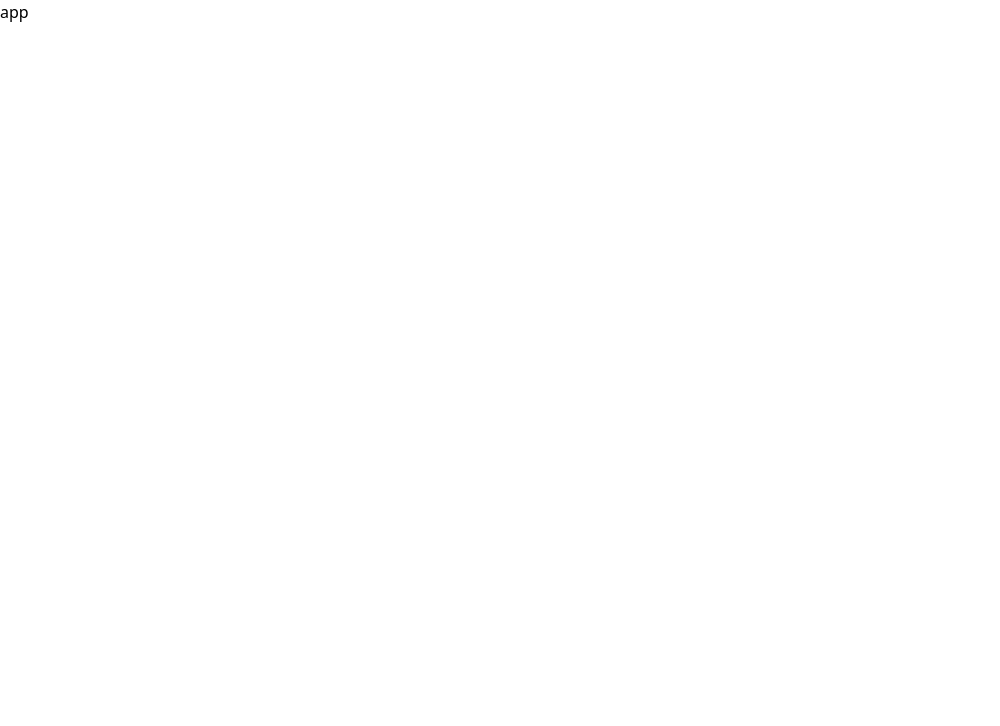
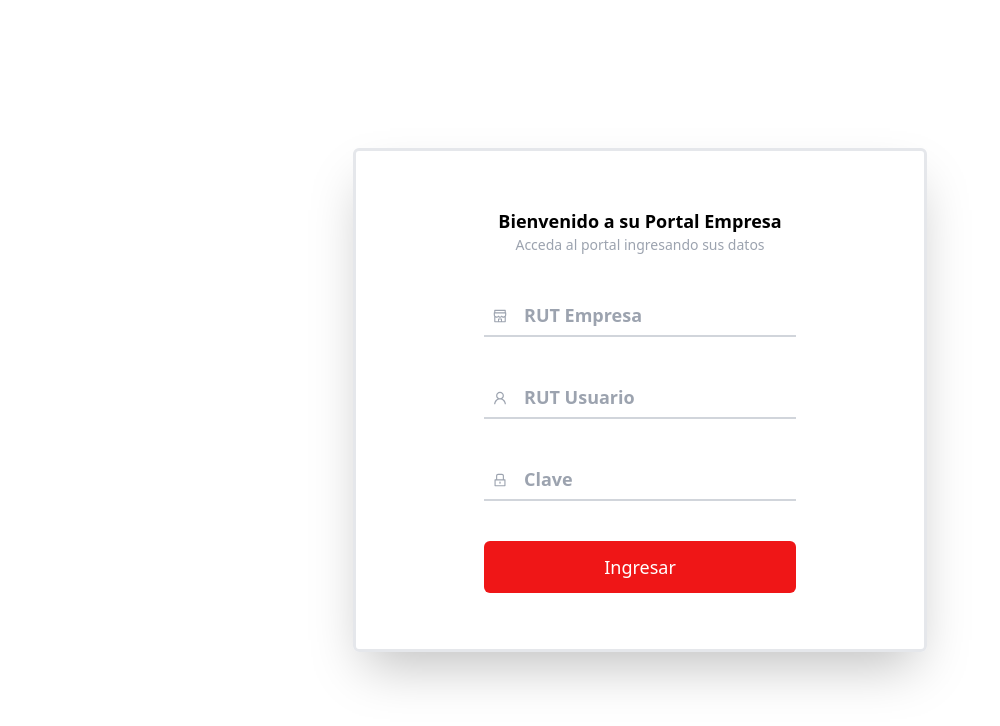
Before and after one commit to Ronal2-Gtz/prueba-tecnica-imagemaker, a React (Create React App) app: page / in a window 1280 px wide. Shown: the top 726 px of the page, without its empty margins (0-1000 px from the left). Built offline with nearby package versions, Linux system fonts and the light colour scheme.

Commit message:
Login design

```diff
--- a/src/App.tsx
+++ b/src/App.tsx
@@ -1,5 +1,11 @@
+import { Login } from './screens/login/login'
+
 const App = (): React.ReactElement => {
-	return <div>app</div>
+	return (
+		<div className='h-screen w-full'>
+			<Login />
+		</div>
+	)
 }
 
 export default App
--- a/src/components/button/utils.ts
+++ b/src/components/button/utils.ts
@@ -15,11 +15,11 @@ const buttonSizes = {
 } as const;
 
 const buttonPaddings = {
-    xs: 'py-2.5 px-2.5 lg:py-1',
-    sm: 'px-6 py-2.5 lg:py-1',
-    md: 'px-10 xl:px-16 py-2.5 lg:py-1',
-    lg: 'px-14 xl:px-20 py-2.5 lg:py-1',
-    xl: 'px-20 xl:px-24 py-2.5 lg:py-1',
+    xs: 'py-2.5 px-2.5 lg:py-3',
+    sm: 'px-6 py-2.5 lg:py-3',
+    md: 'px-10 xl:px-16 py-2.5 lg:py-3',
+    lg: 'px-14 xl:px-20 py-2.5 lg:py-3',
+    xl: 'px-20 xl:px-24 py-2.5 lg:py-3',
     none: '',
 } as const;
 
--- a/src/components/input/input.tsx
+++ b/src/components/input/input.tsx
@@ -29,7 +29,7 @@ export const Input = ({
 				id={name}
 				name={name}
 				{...props}
-				className={` w-full border-b-2 py-3 text-sm placeholder-gray-300 font-semibold lg:py-0.5 xl:py-1.5 xl:text-lg border-gray-300 outline-none
+				className={` w-full border-b-2 py-3 text-sm placeholder-gray-400 font-semibold lg:py-0.5 xl:py-1.5 xl:text-lg border-gray-300 outline-none
                 ${readOnly && 'cursor-not-allowed bg-gray-100'}
                 ${Icon ? 'pl-10 ': 'pl-3'}
                 `}
--- /dev/null
+++ b/src/screens/index.ts
@@ -0,0 +1,3 @@
+import { Login } from './login/login';
+
+export { Login }
--- /dev/null
+++ b/src/screens/login/login.tsx
@@ -0,0 +1,23 @@
+
+import { AiOutlineLock, AiOutlineShop, AiOutlineUser } from 'react-icons/ai'
+import { Input } from '../../components/input/input'
+import { Button } from '../../components/button/button'
+
+export const Login = (): React.ReactElement => {
+	return (
+		<div className='flex flex-col justify-center items-center w-full h-full  '>
+			<div className='flex flex-col gap-y-10 border-[3px] px-7 py-14 md:px-32 rounded-md shadow-2xl'>
+				<div className='text-center'>
+					<p className='font-semibold text-lg'>Bienvenido a su Portal Empresa</p>
+					<p className='text-gray-400 text-sm font-medium'>Acceda al portal ingresando sus datos</p>
+				</div>
+				<form className='flex flex-col gap-y-10'>
+					<Input name='companyRut' label='RUT Empresa' Icon={<AiOutlineShop/>} />
+					<Input name='userRut' label='RUT Usuario' Icon={<AiOutlineUser/>}/>
+					<Input type='password' name='password' label='Clave' Icon={<AiOutlineLock/>}/>
+          <Button padding='xl'>Ingresar</Button>
+				</form>
+			</div>
+		</div>
+	)
+}
```
